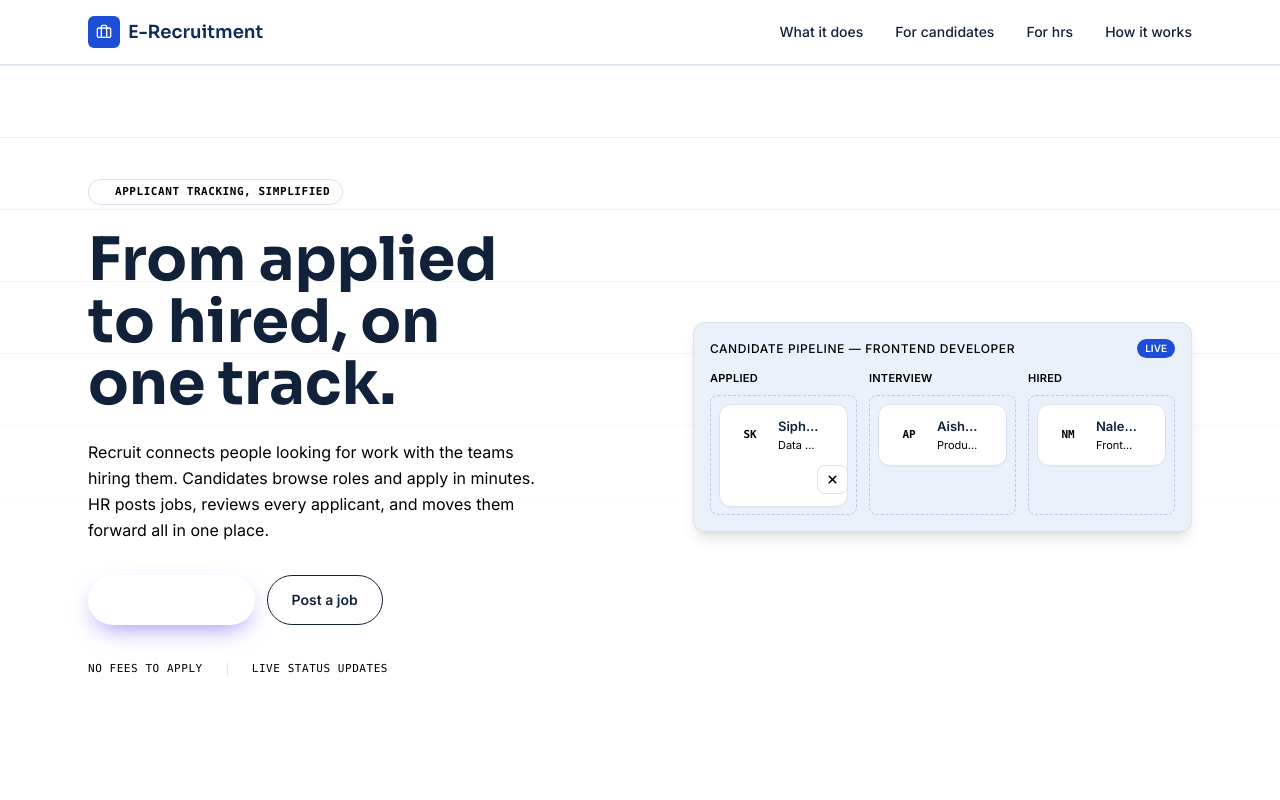
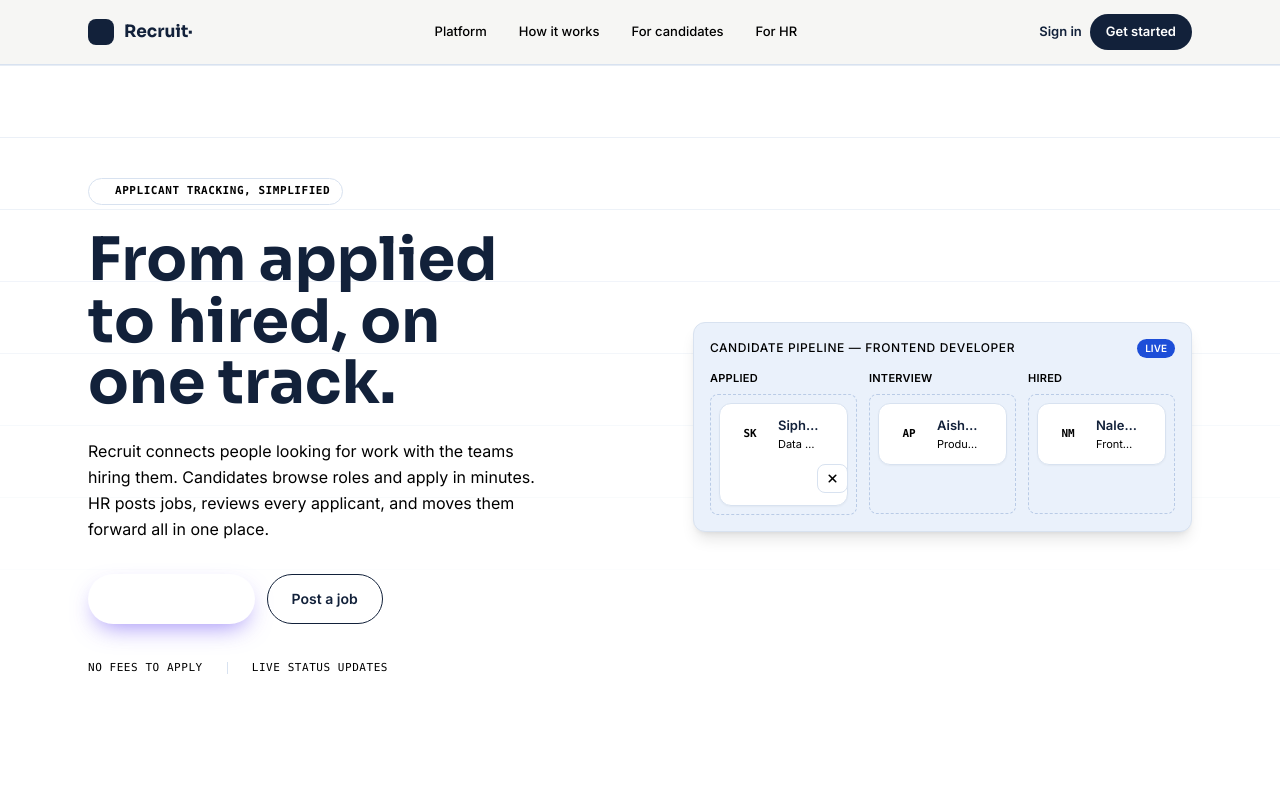
Before and after one commit to pedropkmmt/E-Recruitment, a React (Vite) app: page / in a window 1280 px wide. Shown: the top 800 px of the page. Built offline with nearby package versions, Linux system fonts and the light colour scheme.

Commit message:
update navbar

```diff
--- a/src/components/Navbar.jsx
+++ b/src/components/Navbar.jsx
@@ -1,46 +1,71 @@
 import React, { useState } from "react";
-import { Briefcase, Menu, X } from "lucide-react";
+import { Menu, X } from "lucide-react";
 import { colors } from "../utils/colors";
+
+const links = [
+  { label: "Platform", href: "#platform" },
+  { label: "How it works", href: "#how" },
+  { label: "For candidates", href: "#platform" },
+  { label: "For HR", href: "#platform" },
+];
+
+const Logo = () => (
+  <a href="#" className="flex items-center gap-2.5">
+    <svg width="26" height="26" viewBox="0 0 26 26" fill="none" aria-hidden>
+      <rect width="26" height="26" rx="8" fill={colors.ink} />
+      <path d="M6 13h14" stroke={colors.mutedInk} strokeWidth="1.5" strokeDasharray="2 3" strokeLinecap="round" />
+      <circle cx="6" cy="13" r="2.4" fill={colors.mutedInk} />
+      <circle cx="13" cy="13" r="2.4" fill={colors.mutedInk} />
+      <circle cx="20" cy="13" r="3" fill={colors.iris} />
+    </svg>
+    <span className="font-display text-[17px] font-bold" style={{ color: colors.ink }}>
+      Recruit<span style={{ color: colors.iris }}>·</span>
+    </span>
+  </a>
+);
 
 const Navbar = () => {
   const [open, setOpen] = useState(false);
-  const links = ["What it does", "For candidates", "For hrs", "How it works"];
 
   return (
     <header
-      className="sticky top-0 z-40 border-b"
-      style={{ background: colors.card, borderColor: colors.line }}
+      className="sticky top-0 z-40 border-b backdrop-blur"
+      style={{ background: "rgba(244,244,242,.82)", borderColor: colors.line }}
     >
-      <div className="mx-auto flex max-w-6xl items-center justify-between px-4 py-4 sm:px-6">
-        <a href="#" className="flex items-center gap-2">
-          <span
-            className="flex h-8 w-8 items-center justify-center rounded-md"
-            style={{ background: colors.blue }}
-          >
-            <Briefcase size={16} color="#fff" />
-          </span>
-          <span className="font-display text-lg font-semibold" style={{ color: colors.navy }}>
-            E-Recruitment
-          </span>
-        </a>
+      <div className="mx-auto flex max-w-6xl items-center justify-between px-4 py-3.5 sm:px-6">
+        <Logo />
 
         <nav className="hidden items-center gap-8 md:flex">
           {links.map((l) => (
             <a
-              key={l}
-              href="#"
-              className="font-body text-sm font-medium transition-colors hover:opacity-70"
-              style={{ color: colors.ink }}
+              key={l.label}
+              href={l.href}
+              className="font-body text-[13px] font-medium transition-colors hover:text-black"
+              style={{ color: colors.muted }}
             >
-              {l}
+              {l.label}
             </a>
           ))}
         </nav>
+
+        <div className="hidden items-center gap-2 md:flex">
+          <a href="#" className="font-body text-[13px] font-semibold" style={{ color: colors.ink }}>
+            Sign in
+          </a>
+          <a
+            href="#cta"
+            className="rounded-full px-4 py-2 font-body text-[13px] font-semibold text-white transition-transform hover:-translate-y-0.5"
+            style={{ background: colors.ink }}
+          >
+            Get started
+          </a>
+        </div>
+
         <button
           className="md:hidden"
           onClick={() => setOpen(!open)}
           aria-label="Toggle menu"
-          style={{ color: colors.navy }}
+          style={{ color: colors.ink }}
         >
           {open ? <X size={22} /> : <Menu size={22} />}
         </button>
@@ -49,10 +74,13 @@ const Navbar = () => {
       {open && (
         <div className="border-t px-6 py-4 md:hidden" style={{ borderColor: colors.line }}>
           {links.map((l) => (
-            <a key={l} href="#" className="block py-2 font-body text-sm" style={{ color: colors.ink }}>
-              {l}
+            <a key={l.label} href={l.href} onClick={() => setOpen(false)} className="block py-2 font-body text-sm" style={{ color: colors.ink }}>
+              {l.label}
             </a>
           ))}
+          <a href="#cta" onClick={() => setOpen(false)} className="mt-2 block rounded-full py-2.5 text-center font-body text-sm font-semibold text-white" style={{ background: colors.ink }}>
+            Get started
+          </a>
         </div>
       )}
     </header>
```
